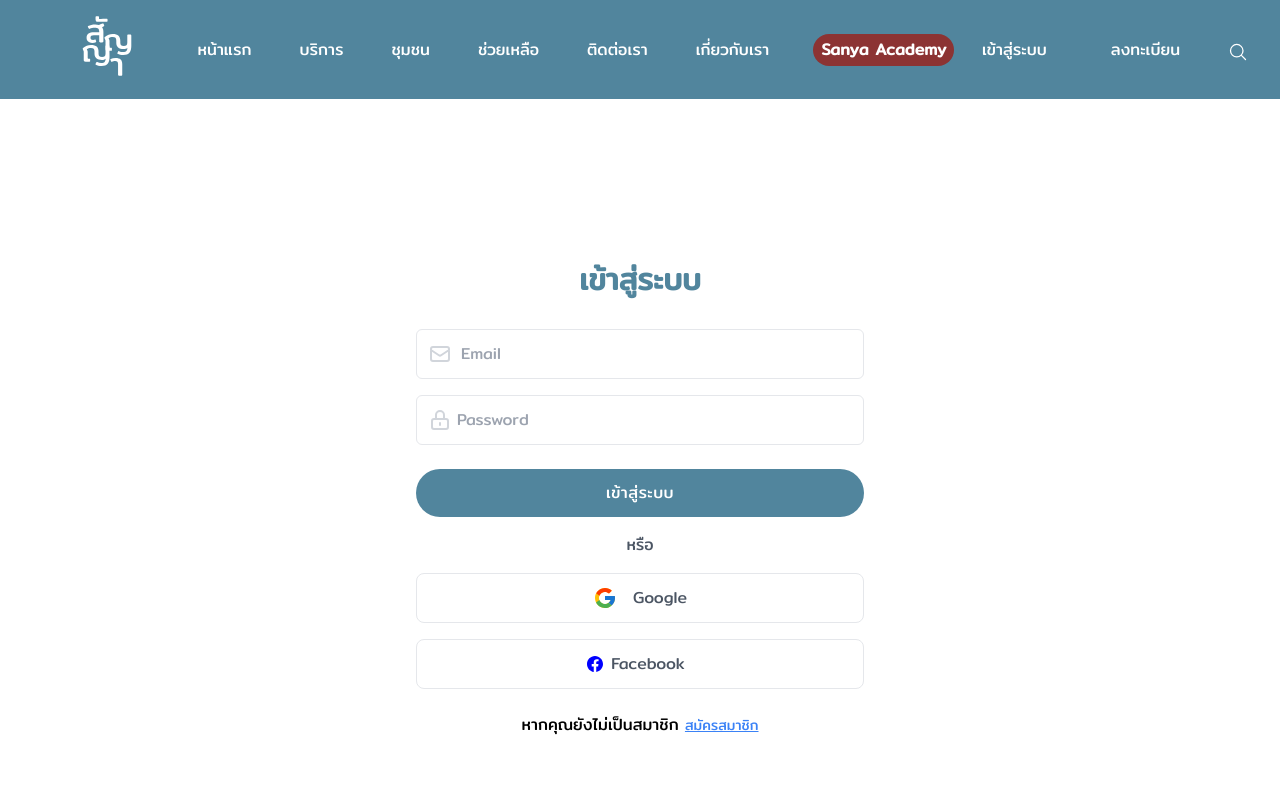
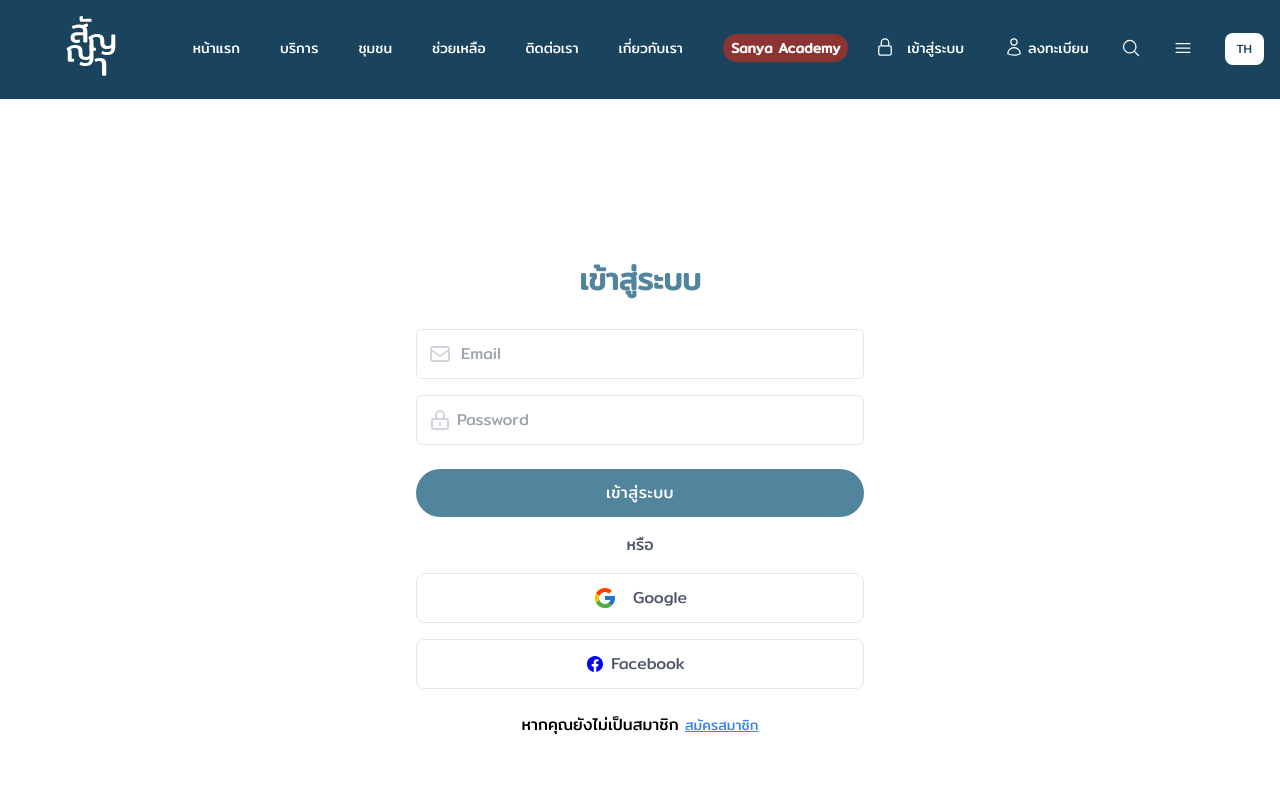
Before and after one commit to sokungz01/sanya-next, a Next.js app: page /customer/login in a window 1280 px wide. Shown: the top 800 px of the page. Built offline with nearby package versions, Linux system fonts and the light colour scheme; no server answers.

Commit message:
add new 2 dropdown components for navbar action

```diff
--- /dev/null
+++ b/components/LanguageDropdown.tsx
@@ -0,0 +1,39 @@
+import React, { useState } from "react";
+
+const LanguageDropDown = ({
+  name,
+  menu1,
+  menu2,
+}: {
+  name: string;
+  menu1: string;
+  menu2: string;
+}) => {
+  const [show, setShow] = useState(false);
+
+  return (
+    <>
+      <button
+        className="text-[#1A445E] bg-white text-xs rounded-lg pl-1 pr-1 pt-2 pb-2 -mt-2"
+        onClick={() => setShow(!show)}
+      >
+        <span className="mx-2">{name}</span>
+      </button>
+      {show ? (
+        <div className="absolute text-sub right-0 w-16 py-2 mt-2 overflow-hidden bg-white rounded-md shadow-xl ">
+          <div
+            className="flex flex-row items-center px-4 py-3 text-sm  cursor-pointer text-sub  transition-colors duration-200 transform hover:bg-gray-100 "
+            onClick={() => setShow(false)}
+          >
+            <a> {menu1} </a>
+          </div>
+          <hr />
+          <div className="flex flex-row items-center px-4 py-3 text-sm  cursor-pointer text-sub  transition-colors duration-200 transform  hover:bg-gray-100 ">
+            <a> {menu2} </a>
+          </div>
+        </div>
+      ) : null}
+    </>
+  );
+};
+export default LanguageDropDown;
--- /dev/null
+++ b/components/LoginDropdown.tsx
@@ -0,0 +1,57 @@
+import React, { useState } from "react";
+
+import {
+  UserIcon,
+  LockClosedIcon
+} from "@heroicons/react/24/outline";
+import Link from "next/link";
+
+const LoginDropDown = ({
+  name,
+  menu1,
+  link1,
+  menu2,
+  link2
+}: {
+  name : string;
+  menu1: string;
+  link1: string;
+  menu2: string;
+  link2: string;
+}) => {
+  const [show, setShow] = useState(false);
+
+  return (
+    <>
+      <button
+        className="lg:px-0 xl:px-0 xl:py-1 py-2 px-4 rounded-full text-white hover:text-gray-900 hover:bg-gray-100 dark:hover:bg-gray-800 dark:hover:text-white"
+        onClick={() => setShow(!show)}
+      >
+        <LockClosedIcon className="h-5 w-5 text-white inline mr-1 -mt-1" />
+        <span className="mx-2">{name}</span>
+
+      </button>
+      {show ? (
+        <div className="absolute text-sub right-64 w-32 py-2 mt-2 overflow-hidden bg-white rounded-md shadow-xl ">
+          <div
+            className="flex flex-row items-center px-4 py-3 text-sm  cursor-pointer text-sub  transition-colors duration-200 transform hover:bg-gray-100 "
+            onClick={() => setShow(false)}
+          >
+            <UserIcon className="h-4 2-4 mr-2" />
+            <Link href={ link1 }>
+              <a> {menu1} </a>
+            </Link>
+          </div>
+          <hr />
+          <div className="flex flex-row items-center px-4 py-3 text-sm  cursor-pointer text-sub  transition-colors duration-200 transform  hover:bg-gray-100 ">
+            <UserIcon className="h-4 2-4 mr-2" />
+            <Link href={ link2 }>
+              <a> {menu2} </a>
+            </Link>
+          </div>
+        </div>
+      ) : null}
+    </>
+  );
+};
+export default  LoginDropDown;
--- a/components/Navbar.tsx
+++ b/components/Navbar.tsx
@@ -11,8 +11,10 @@ import {
   LockOpenIcon,
   ChatBubbleBottomCenterTextIcon,
   LockClosedIcon,
+  Bars3Icon
 } from "@heroicons/react/24/outline";
-import Bar3 from "../public/asset/icon/Bar3.svg";
+import LoginDropDown from "./LoginDropdown";
+import LanguageDropDown from "./LanguageDropdown";
 import UserDropDown from "./UserDropDown";
 export default function Navbar({ route }: { route: string }) {
   const [state, setState] = useState(false);
@@ -39,34 +41,23 @@ export default function Navbar({ route }: { route: string }) {
     else body.classList.remove(...customBodyStyle);
   }, [state]);
   return (
-    <nav className="bg-topbar w-full top-0 z-20">
-      <div className="items-center px-4 max-w-screen-xl mx-auto lg:flex xl:flex xl:px-8">
+    <nav className="bg-[#1A445E] w-full top-0 z-20">
+      <div className="items-center px-4 max-w-screen-xl mx-auto lg:flex xl:flex">
         <div className="flex items-center justify-between py-3 lg:py-4 lg:block xl:py-4 xl:block">
           <Link href={"/"}>
-            <a>
-              <Image src={sanyaLogo} alt="mitr sanya" width={150} height={60} />
-            </a>
-          </Link>
+              <a>
+                <Image src={sanyaLogo} alt="mitr sanya" width={150} height={60} />
+              </a>
+            </Link>
           <div className="lg:hidden xl:hidden">
             <button
               className="text-gray-700 outline-none p-2 rounded-md focus:border-gray-400 focus:border"
               onClick={() => setState(!state)}
             >
               {state ? (
-                <svg
-                  xmlns="http://www.w3.org/2000/svg"
-                  className="h-6 w-6"
-                  viewBox="0 0 20 20"
-                  fill="currentColor"
-                >
-                  <path
-                    fillRule="evenodd"
-                    d="M4.293 4.293a1 1 0 011.414 0L10 8.586l4.293-4.293a1 1 0 111.414 1.414L11.414 10l4.293 4.293a1 1 0 01-1.414 1.414L10 11.414l-4.293 4.293a1 1 0 01-1.414-1.414L8.586 10 4.293 5.707a1 1 0 010-1.414z"
-                    clipRule="evenodd"
-                  />
-                </svg>
+                <Bars3Icon className="h-5 w-5 text-white" />
               ) : (
-                <Image src={Bar3} width={25} height={25} alt="" />
+                <Bars3Icon className="h-5 w-5 text-white" />
               )}
             </button>
           </div>
@@ -77,7 +68,7 @@ export default function Navbar({ route }: { route: string }) {
           }`}
         >
           <div className="float-right">
-            <ul className="flex flex-col-reverse space-x-0 lg:space-x-6 lg:flex-row xl:space-x-8 xl:flex-row">
+            <ul className="text-sm flex flex-col-reverse space-x-0 lg:space-x-6 lg:flex-row xl:space-x-8 xl:flex-row">
               {status == "authenticated" ? (
                 <li className="  inline">
                   <UserDropDown
@@ -88,32 +79,42 @@ export default function Navbar({ route }: { route: string }) {
                 </li>
               ) : (
                 <>
-                  <li className="mt-2 lg:mt-1 xl:mt-1">
-                    <Link
-                      href="/customer/login"
-                      // className="py-3 px-4 text-center borde rounded-md block lg:inline lg:border-0"
-                    >
-                      <a className="py-2 px-4 text-center rounded-md block lg:inline xl:inline text-white">
-                        เข้าสู่ระบบ
-                      </a>
-                    </Link>
+                  <li className="mt-2 lg:-mt-1 xl:mt-0">
+                      <LoginDropDown
+                      name="เข้าสู่ระบบ"
+                      menu1="บุคคลทั่วไป"
+                      link1="customer/login"
+                      menu2="ทนายความ"
+                      link2="#"
+                      />
                   </li>
                   <li className="mt-2 lg:mt-1 xl:mt-1">
                     <Link href="#">
-                      <a className="py-2 px-4 text-center rounded-md block lg:inline xl:inline text-white">
+                      <a className="lg:px-0 xl:px-0 xl:py-1 py-2 px-4 rounded-full text-white hover:text-gray-900 hover:bg-gray-100 dark:hover:bg-gray-800 dark:hover:text-white">
+                      <UserIcon className="h-5 w-5 text-white inline mr-1 -mt-1" />
                         ลงทะเบียน
                       </a>
                     </Link>
                   </li>
                 </>
               )}
-              <li className="lg:mt-2 xl:mt-2">
+              <li className="lg:mt-1 xl:mt-1">
                 <MagnifyingGlassIcon className="h-5 w-5 text-white" />
+              </li>
+              <li className="lg:mt-1 xl:mt-1">
+                <Bars3Icon className="h-5 w-5 text-white" />
+              </li>
+              <li className="lg:mt-1 xl:mt-1">
+                <LanguageDropDown
+                  name="TH"
+                  menu1="TH"
+                  menu2="EN"
+                  />
               </li>
             </ul>
           </div>
           <div className="flex-1">
-            <ul className="justify-center items-center space-y-8 lg:flex lg:space-x-6 lg:space-y-0 xl:flex xl:space-x-10 xl:space-y-0">
+            <ul className="text-sm justify-center items-center space-y-8 lg:flex lg:space-x-6 lg:space-y-0 xl:flex xl:space-x-10 xl:space-y-0">
               {navigation.map((item, idx) => {
                 return (
                   <li key={idx} className="text-white ">
@@ -122,8 +123,8 @@ export default function Navbar({ route }: { route: string }) {
                         className={
                           route === item.path
                             ? // route.includes(item.path)
-                              "lg:px-0 xl:px-1 xl:py-1 py-2 px-2.5 text-black bg-white rounded-full active"
-                            : "lg:px-0 xl:px-1 xl:py-1 py-2 px-2.5 rounded-full hover:text-gray-900 hover:bg-gray-100 dark:hover:bg-gray-800 dark:hover:text-white"
+                              "lg:px-0 xl:px-0 xl:py-1 py-2 px-2.5 text-black bg-white rounded-full active"
+                            : "lg:px-0 xl:px-0 xl:py-1 py-2 px-2.5 rounded-full hover:text-gray-900 hover:bg-gray-100 dark:hover:bg-gray-800 dark:hover:text-white"
                         }
                       >
                         {item.title}
```
